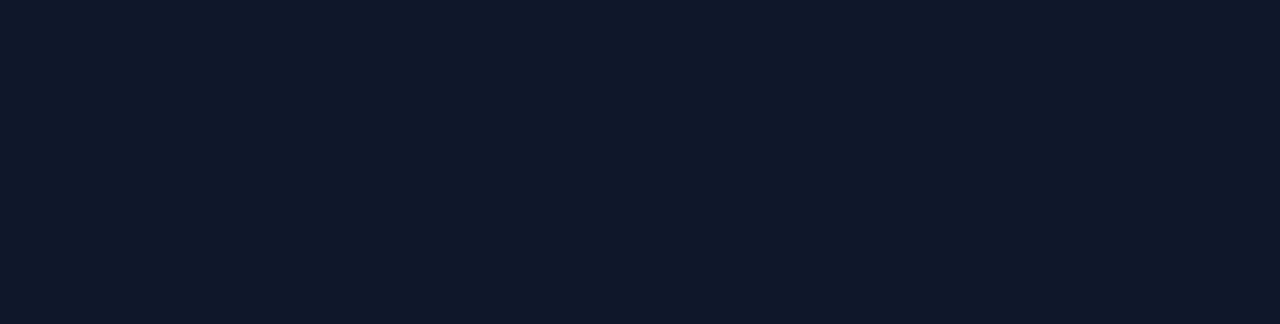
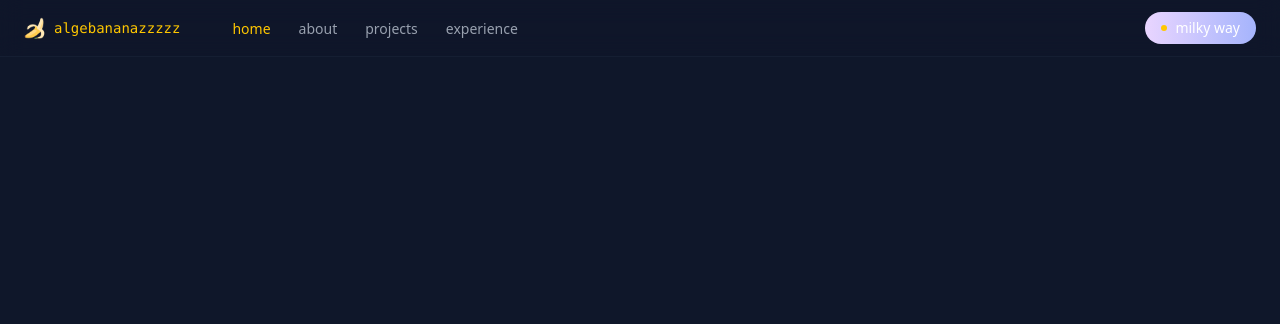
Before and after one commit to algebananazzzzz/algebananazzzzz.github.io, an Astro site: page / in a window 1280 px wide. Shown: the top 324 px of the page. Built offline with nearby package versions, Linux system fonts and the light colour scheme; Astro itself is replaced by a stand-in of ours.

Commit message:
feat: TopNav with active state + milky-way pill CTA
Change-Id: Ida0f7208aeeb42e74d7538a3d5e5ae2d46316efd
Co-Authored-By: Claude Sonnet 4.6 <noreply@anthropic.com>

```diff
--- /dev/null
+++ b/src/components/static/TopNav.astro
@@ -0,0 +1,47 @@
+---
+const { pathname } = Astro.url;
+const isActive = (href: string) =>
+  href === '/' ? pathname === '/' : pathname.startsWith(href);
+
+const links = [
+  { href: '/',           label: 'home' },
+  { href: '/about',      label: 'about' },
+  { href: '/projects',   label: 'projects' },
+  { href: '/experience', label: 'experience' },
+];
+---
+<nav aria-label="Primary" class="fixed top-0 inset-x-0 z-40 backdrop-blur-md bg-night/60 border-b border-slate-800/50">
+  <div class="max-w-7xl mx-auto px-6 py-3 flex items-center gap-6">
+    <a href="/" class="flex items-center gap-2 font-mono text-sm text-star hover:text-star-bright transition-colors">
+      <img src="/assets/banana.png" alt="" width="22" height="22" class="rounded-sm" aria-hidden="true" />
+      <span>algebananazzzzz</span>
+    </a>
+    <ul class="hidden md:flex items-center gap-1 ml-4">
+      {links.map(({ href, label }) => (
+        <li>
+          <a
+            href={href}
+            aria-current={isActive(href) ? 'page' : undefined}
+            class:list={[
+              'px-3 py-1.5 rounded text-sm font-medium transition-colors',
+              isActive(href)
+                ? 'text-star'
+                : 'text-gray-400 hover:text-gray-200',
+            ]}
+          >
+            {label}
+          </a>
+        </li>
+      ))}
+    </ul>
+    <div class="flex-1"></div>
+    <a
+      href="/milky-way"
+      class="group inline-flex items-center gap-2 px-4 py-1.5 rounded-full text-sm font-medium bg-grad-cosmic text-white hover:scale-105 transition-transform"
+      aria-current={isActive('/milky-way') ? 'page' : undefined}
+    >
+      <span class="w-1.5 h-1.5 rounded-full bg-star"></span>
+      milky way
+    </a>
+  </div>
+</nav>
--- a/src/layouts/Base.astro
+++ b/src/layouts/Base.astro
@@ -1,6 +1,7 @@
 ---
 import '@/styles/global.css';
 import siteData from '@/content/site.yaml';
+import TopNav from '@/components/static/TopNav.astro';
 
 export interface Props {
   title?: string;
@@ -45,7 +46,7 @@ const ogUrl = new URL(Astro.url.pathname, Astro.site).toString();
   <a href="#main-content" class="sr-only focus:not-sr-only focus:fixed focus:top-2 focus:left-2 focus:z-50 focus:rounded focus:bg-star focus:px-3 focus:py-2 focus:text-night focus:font-medium">
     Skip to content
   </a>
-  <slot name="topnav" />
+  <TopNav />
   <slot name="background" />
   <main id="main-content" class="relative z-10">
     <slot />
```
